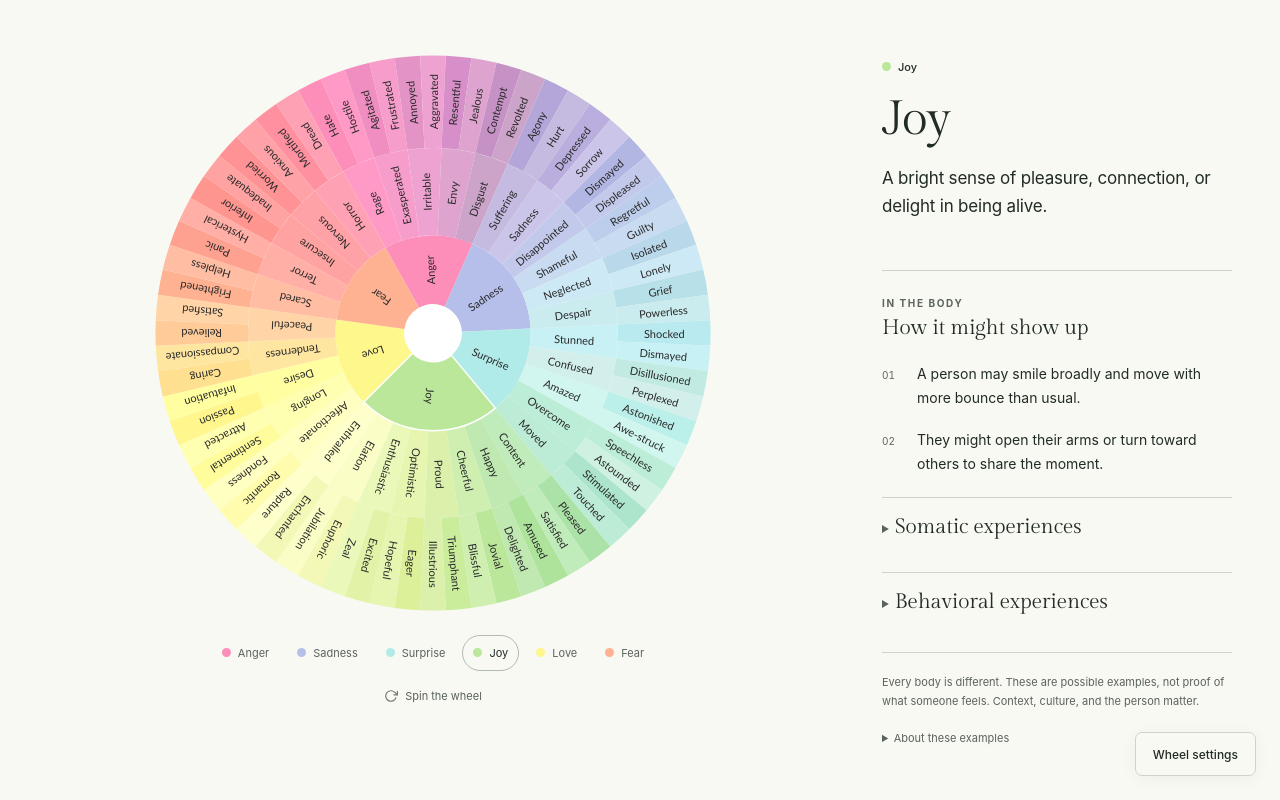
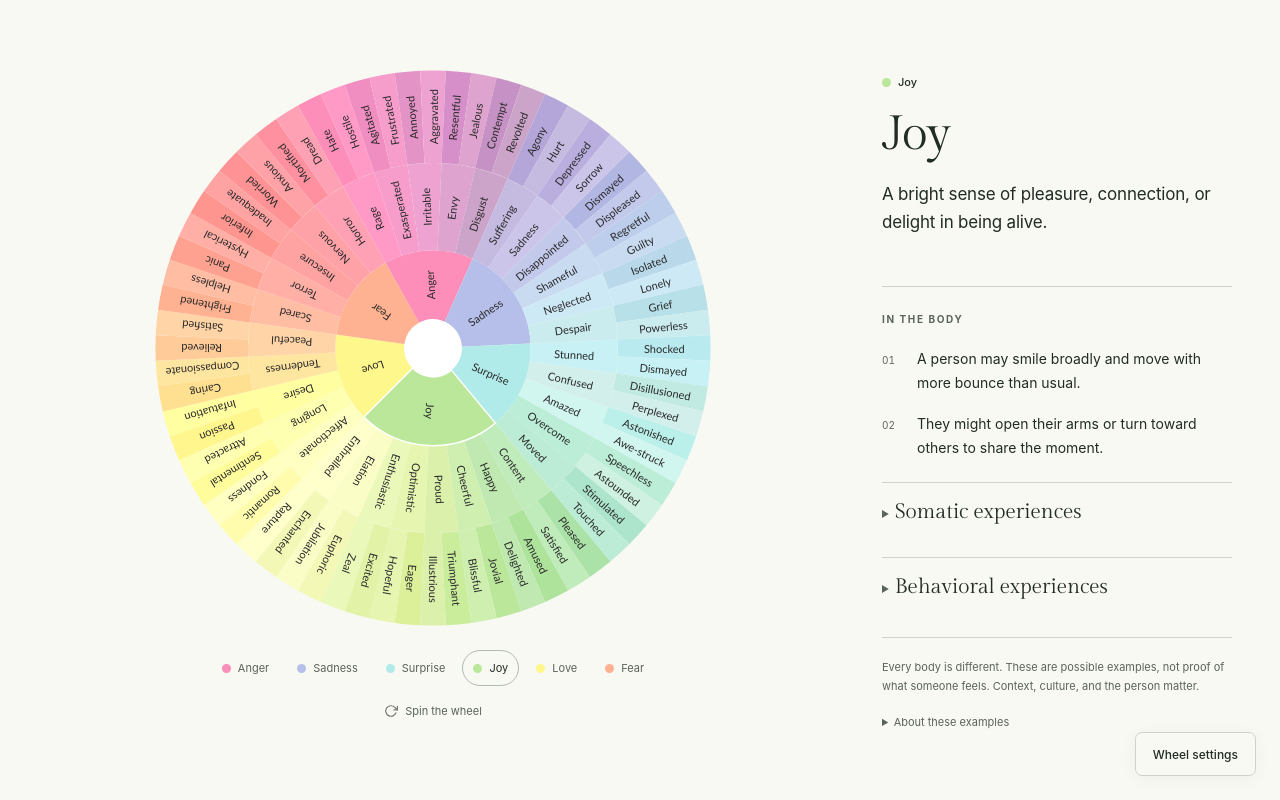
Before and after one commit to juleshaggard/department-of-emotions, a React (Vite) app: page / in a window 1280 px wide. Built offline with nearby package versions, Linux system fonts and the light colour scheme.

Commit message:
Update Site source

```diff
--- a/src/explorer/EmotionExplorer.jsx
+++ b/src/explorer/EmotionExplorer.jsx
@@ -46,8 +46,7 @@ function EmotionDetails({ active, familyColor }) {
         <p className="emotion-definition">{active.info.definition}</p>
 
         <section className="body-language" aria-labelledby="body-language-heading">
-          <p className="section-kicker">In the body</p>
-          <h2 id="body-language-heading">How it might show up</h2>
+          <p className="section-kicker" id="body-language-heading">In the body</p>
           <ol>
             {active.info.bodyLanguage.map((cue, index) => (
               <li key={index}><span className="cue-number" aria-hidden="true">{String(index + 1).padStart(2, '0')}</span><p>{cue}</p></li>
--- a/src/explorer/explorer.css
+++ b/src/explorer/explorer.css
@@ -62,7 +62,6 @@
 .emotion-definition { min-height: 76px; font-size: 17px; line-height: 1.65; margin: 18px 0 0; letter-spacing: -0.2px; }
 .body-language { margin-top: 30px; border-top: 1px solid var(--line); padding-top: 26px; }
 .body-language .section-kicker { margin-bottom: 6px; }
-.body-language h2 { font-family: 'Gilda Display', Georgia, serif; font-size: 21px; font-weight: 400; letter-spacing: -0.2px; margin: 0; }
 .body-language ol { list-style: none; margin: 22px 0 0; padding: 0; }
 .body-language li { display: grid; grid-template-columns: 23px 1fr; gap: 12px; align-items: baseline; margin-bottom: 18px; }
 .cue-number { font-size: 10px; color: var(--muted); font-variant-numeric: tabular-nums; }
```
Also changed, not shown: 1 other file (tests, documents, lock files or other folders).
